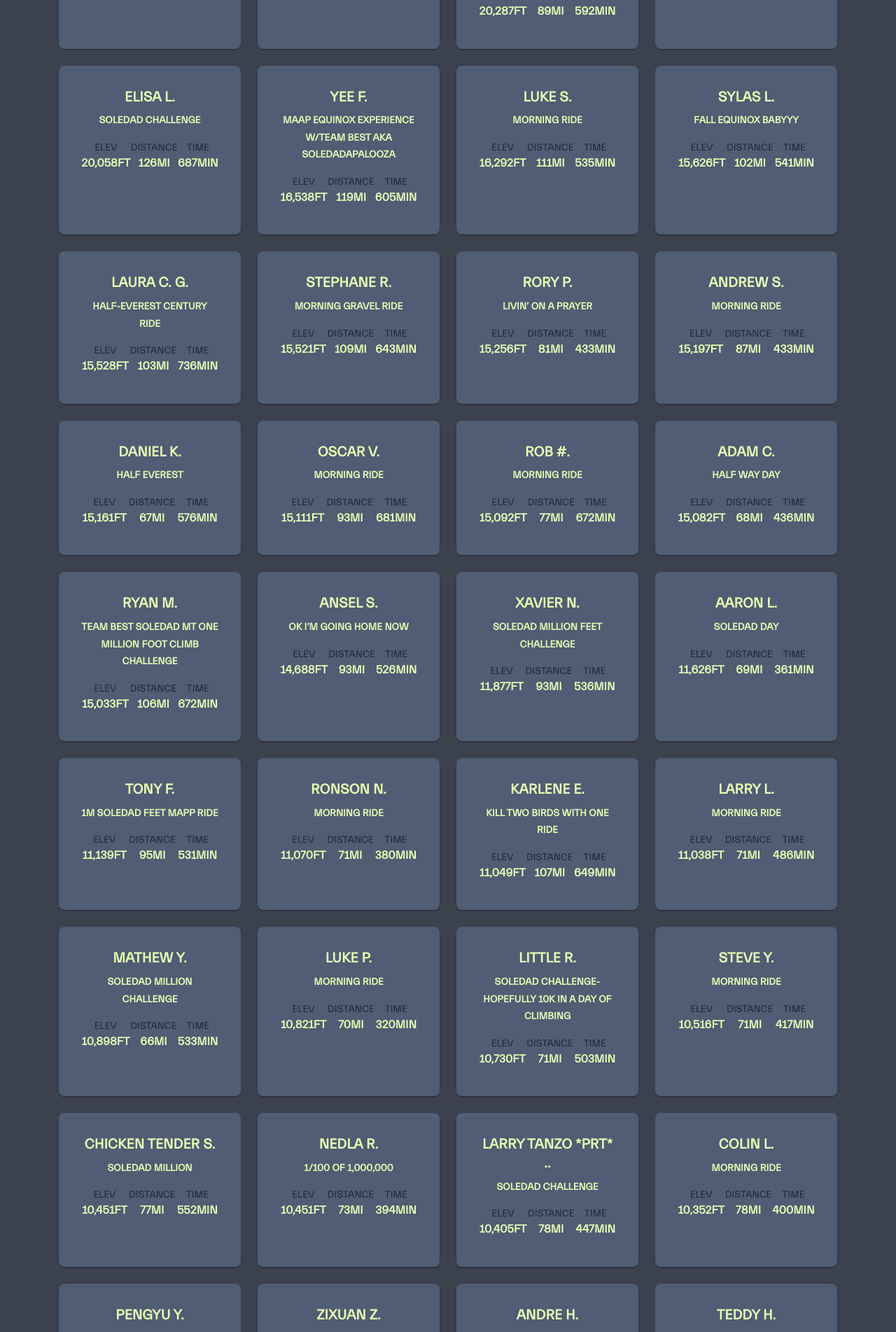
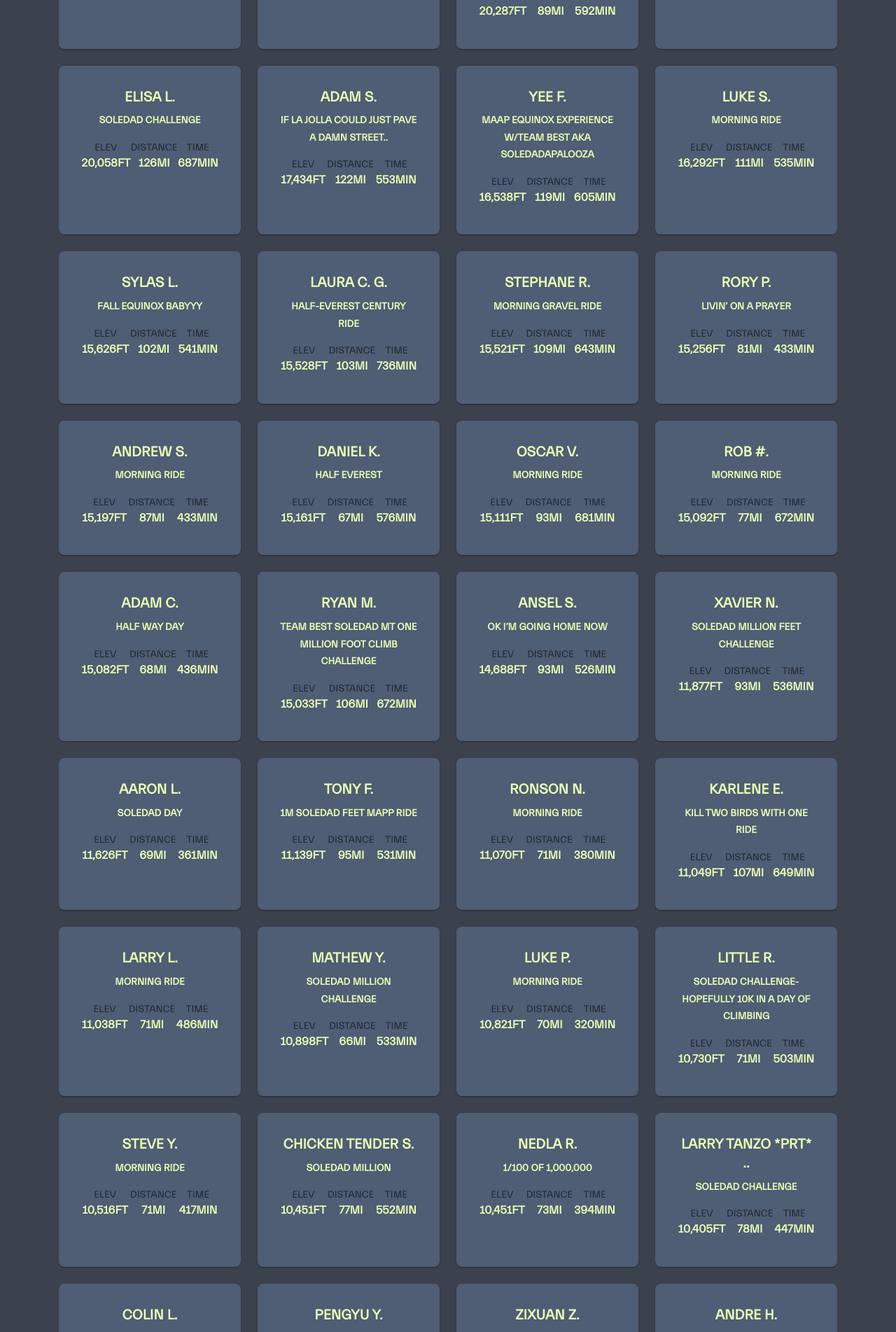
Before and after one commit to AnselSmolund/soledad-million, a React (Create React App) app: page /leaderboard in a window 1280 px wide. Shown: the part 581-2484 px from the top of the page at 70% size. Built offline with nearby package versions, Linux system fonts and the light colour scheme; no server answers.

Commit message:
add rides

```diff
--- a/src/get-strava-activities.js
+++ b/src/get-strava-activities.js
@@ -45,7 +45,7 @@ export const getElevationGainForDate = async (date) => {
   }
 };
 
-export const SEP22ELEVATION = 1365007;
+export const SEP22ELEVATION = 1390174;
 export const SEP22DISTANCE = 11241;
 export const SEP22ELAPSEDTIME = 65970;
 
@@ -132,6 +132,15 @@ export const sep22Data = [
     activityName: "Soledad challenge",
   },
   {
+    elapsedTime: 553,
+    date: "20240922",
+    elevationGain: 17434,
+    athleteName: "Adam S.",
+    id: "Adam103109",
+    distance: 122,
+    activityName: "If La Jolla could just pave a damn street..",
+  },
+  {
     athleteName: "Yee F.",
     activityName: "MAAP Equinox Experience w/Team Best aka Soledadapalooza",
     id: "Yee19133136280",
@@ -1251,6 +1260,16 @@ export const sep22Data = [
     id: "Sara9161319055",
   },
   {
+    elevationGain: 3924,
+    date: "20240922",
+    elapsedTime: 305,
+    activityName:
+      "I’m doing my part! I’m doing my part! I’m doing my part! I DIDN'T DO SHIT!!",
+    distance: 82,
+    athleteName: "Andy B.",
+    id: "AndyB9161319055",
+  },
+  {
     distance: 37,
     elevationGain: 3860,
     id: "Max5835615004",
@@ -1559,6 +1578,15 @@ export const sep22Data = [
     athleteName: "Henry E.",
   },
   {
+    distance: 30,
+    date: "20240922",
+    elevationGain: 2182,
+    id: "TomA8198731",
+    activityName: "Soledad Million Contribution...",
+    elapsedTime: 118,
+    athleteName: "Tom A.",
+  },
+  {
     distance: 24,
     date: "20240922",
     id: "Paxton378746442",
@@ -1729,6 +1757,15 @@ export const sep22Data = [
     athleteName: "Ulises G.",
     id: "Ulises389618562",
     elevationGain: 1667,
+  },
+  {
+    elapsedTime: 60,
+    distance: 12,
+    activityName: "Virtual climbing, but not on a trainer and also outdoors",
+    date: "20240922",
+    athleteName: "Bryan W.",
+    id: "BryanW9812",
+    elevationGain: 1620,
   },
   {
     date: "20240922",
--- a/src/util.js
+++ b/src/util.js
@@ -1,3 +1,5 @@
+import { sep22Data } from "./get-strava-activities";
+
 export const getCurrentDateInPST = () => {
   const todaysDate = new Date().toLocaleString("en-US", {
     timeZone: "America/Los_Angeles",
@@ -25,3 +27,11 @@ export const getCurrentDateLabelForView = () => {
 
   return formattedDate;
 };
+
+export const getTotalElevation = () => {
+  let val = 0;
+  sep22Data.forEach((ride) => {
+    val += ride.elevationGain;
+  });
+  console.log(val);
+};
```
